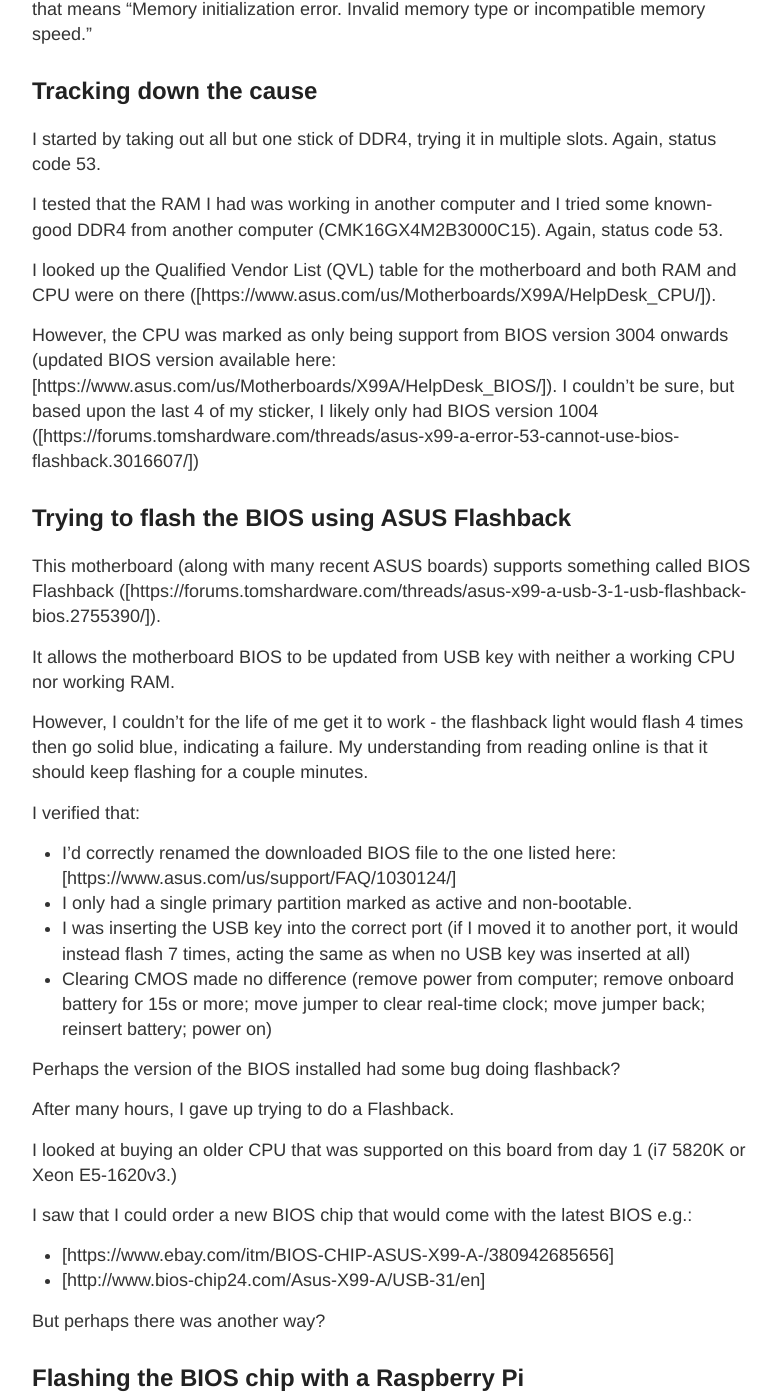
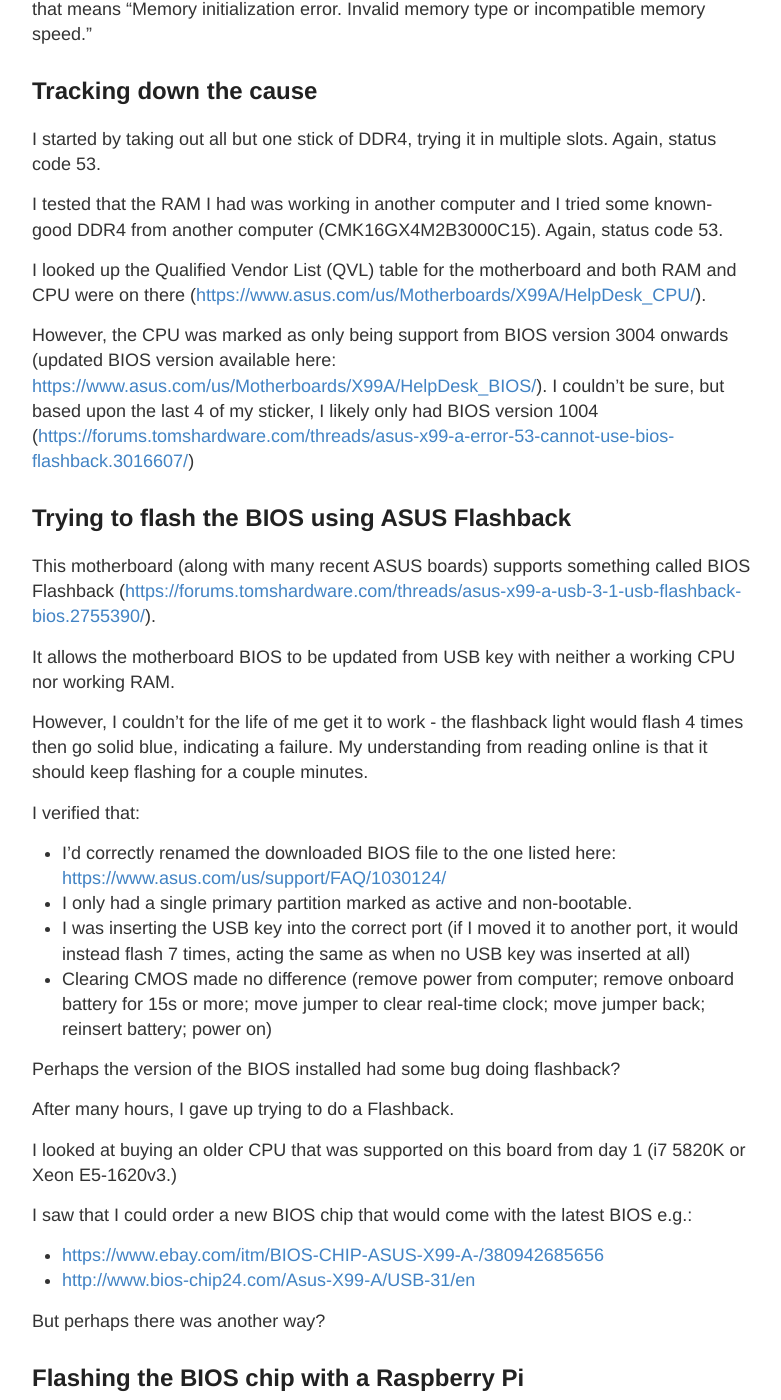
Before and after one commit to ajillingworth/ajillingworth.github.io, a Jekyll site: the page built from _posts/2020-01-21-Getting-an-ASUS-X99-A-to-Accept-an-i7-6800K.md, in a window 1280 px wide and 1400 px high, scrolled down 578 px. Shown: the whole window, without its empty margins (248-1029 px from the left). Built offline with Jekyll 4.4.1, drawn with Linux system fonts in a browser that asks for light colours; our own code applies the rules of GitHub Pages for plain Markdown files; some of the changed text lies outside the part shown.

Commit message:
Fix up links 2

```diff
--- a/_posts/2020-01-21-Getting-an-ASUS-X99-A-to-Accept-an-i7-6800K.md
+++ b/_posts/2020-01-21-Getting-an-ASUS-X99-A-to-Accept-an-i7-6800K.md
@@ -18,20 +18,20 @@ I started by taking out all but one stick of DDR4, trying it in multiple slots.
 
 I tested that the RAM I had was working in another computer and I tried some known-good DDR4 from another computer (CMK16GX4M2B3000C15). Again, status code 53.
 
-I looked up the Qualified Vendor List (QVL) table for the motherboard and both RAM and CPU were on there ([https://www.asus.com/us/Motherboards/X99A/HelpDesk_CPU/]).
+I looked up the Qualified Vendor List (QVL) table for the motherboard and both RAM and CPU were on there (<https://www.asus.com/us/Motherboards/X99A/HelpDesk_CPU/>).
 
-However, the CPU was marked as only being support from BIOS version 3004 onwards (updated BIOS version available here: [https://www.asus.com/us/Motherboards/X99A/HelpDesk_BIOS/]). I couldn't be sure, but based upon the last 4 of my sticker, I likely only had BIOS version 1004 ([https://forums.tomshardware.com/threads/asus-x99-a-error-53-cannot-use-bios-flashback.3016607/])
+However, the CPU was marked as only being support from BIOS version 3004 onwards (updated BIOS version available here: <https://www.asus.com/us/Motherboards/X99A/HelpDesk_BIOS/>). I couldn't be sure, but based upon the last 4 of my sticker, I likely only had BIOS version 1004 (<https://forums.tomshardware.com/threads/asus-x99-a-error-53-cannot-use-bios-flashback.3016607/>)
 
 ## Trying to flash the BIOS using ASUS Flashback
 
-This motherboard (along with many recent ASUS boards) supports something called BIOS Flashback ([https://forums.tomshardware.com/threads/asus-x99-a-usb-3-1-usb-flashback-bios.2755390/]).
+This motherboard (along with many recent ASUS boards) supports something called BIOS Flashback (<https://forums.tomshardware.com/threads/asus-x99-a-usb-3-1-usb-flashback-bios.2755390/>).
 
 It allows the motherboard BIOS to be updated from USB key with neither a working CPU nor working RAM.
 
 However, I couldn't for the life of me get it to work - the flashback light would flash 4 times then go solid blue, indicating a failure. My understanding from reading online is that it should keep flashing for a couple minutes.
 
 I verified that:
-- I'd correctly renamed the downloaded BIOS file to the one listed here: [https://www.asus.com/us/support/FAQ/1030124/]
+- I'd correctly renamed the downloaded BIOS file to the one listed here: <https://www.asus.com/us/support/FAQ/1030124/>
 - I only had a single primary partition marked as active and non-bootable.
 - I was inserting the USB key into the correct port (if I moved it to another port, it would instead flash 7 times, acting the same as when no USB key was inserted at all)
 - Clearing CMOS made no difference (remove power from computer; remove onboard battery for 15s or more; move jumper to clear real-time clock; move jumper back; reinsert battery; power on)
@@ -43,8 +43,8 @@ After many hours, I gave up trying to do a Flashback.
 I looked at buying an older CPU that was supported on this board from day 1 (i7 5820K or Xeon E5-1620v3.)
 
 I saw that I could order a new BIOS chip that would come with the latest BIOS e.g.:
-- [https://www.ebay.com/itm/BIOS-CHIP-ASUS-X99-A-/380942685656]
-- [http://www.bios-chip24.com/Asus-X99-A/USB-31/en]
+- <https://www.ebay.com/itm/BIOS-CHIP-ASUS-X99-A-/380942685656>
+- <http://www.bios-chip24.com/Asus-X99-A/USB-31/en>
 
 But perhaps there was another way?
 
@@ -60,7 +60,7 @@ So I found the BIOS chip and tried to remove it from the motherboard (without th
 
 I got it loose, but one of the legs was badly bent. I crossed my fingers and bent it back into place.
 
-I found the datasheet for the BIOS chip ([https://www.winbond.com/resource-files/w25q128fv%20rev.m%2005132016%20kms.pdf]) and compared that with both the article above and the Raspberry Pi GPIO documentation ([https://www.raspberrypi.org/documentation/usage/gpio/]), coming up with this table:
+I found the datasheet for the BIOS chip (<https://www.winbond.com/resource-files/w25q128fv%20rev.m%2005132016%20kms.pdf>) and compared that with both the article above and the Raspberry Pi GPIO documentation (<https://www.raspberrypi.org/documentation/usage/gpio/>), coming up with this table:
 
 | RPi PIN | description | connection | PIN Name        | Description         | EEPROM PIN |
 | ------- | ----------- | ---------- | --------------- | ------------------- | ---------- |
@@ -103,7 +103,7 @@ Now back to the article - oh - now I see the working command was there all along
 
 Finally, I think I'm ready, I read off the existing BIOS with `flashrom -p linux_spi:dev=/dev/spidev0.0,spispeed=512 -r flash.dat`. Note that it takes a couple minutes.
 
-Looking at the filesizes though, it looks like my .CAP file is too large. After a little more googling, I find the answer in this StackExchange question ([https://superuser.com/questions/678996/what-options-do-i-have-for-flashing-an-uefi-bios-chip-on-an-asus-mobo]): The .CAP filetype has a CAP header of 2048 bytes.
+Looking at the filesizes though, it looks like my .CAP file is too large. After a little more googling, I find the answer in this StackExchange question (<https://superuser.com/questions/678996/what-options-do-i-have-for-flashing-an-uefi-bios-chip-on-an-asus-mobo>): The .CAP filetype has a CAP header of 2048 bytes.
 
 Using the command from that question (`dd bs=2048 skip=1 if=BIOS.CAP of=BIOS.BIN`), I strip the CAP header and compare the filesizes again. They now match. Here goes nothing: `flashrom -p linux_spi:/dev/spidev0.0 -w BIOS.BIN`
 
```
Also changed, not shown: other parts of _posts/2020-01-21-Getting-an-ASUS-X99-A-to-Accept-an-i7-6800K.md (+1 -1 lines).
